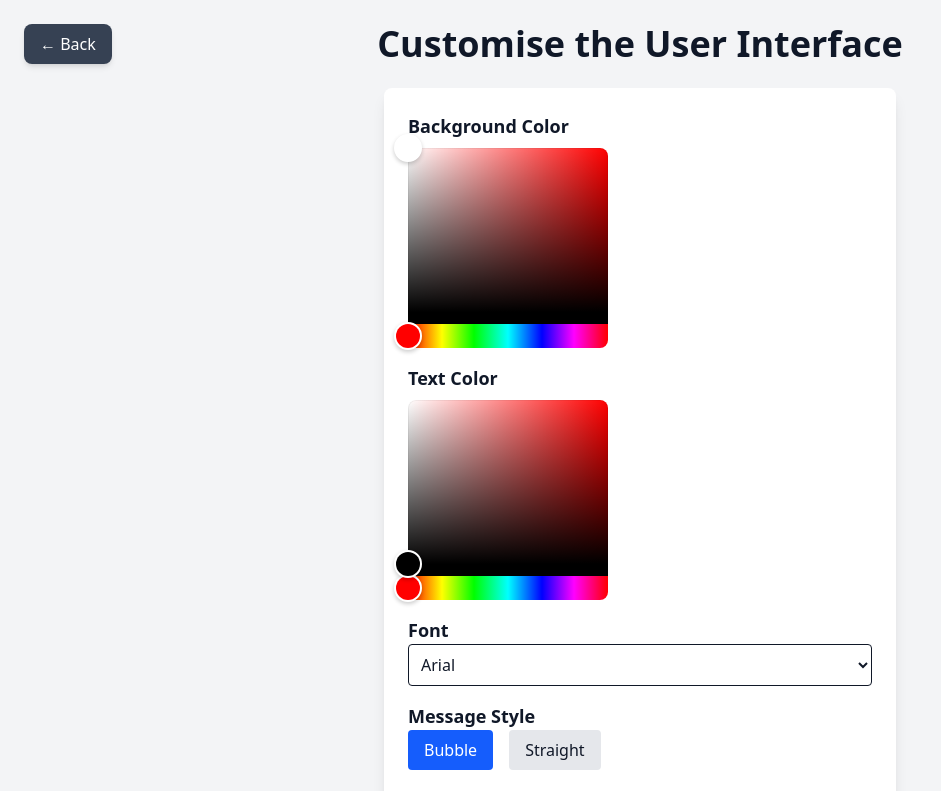
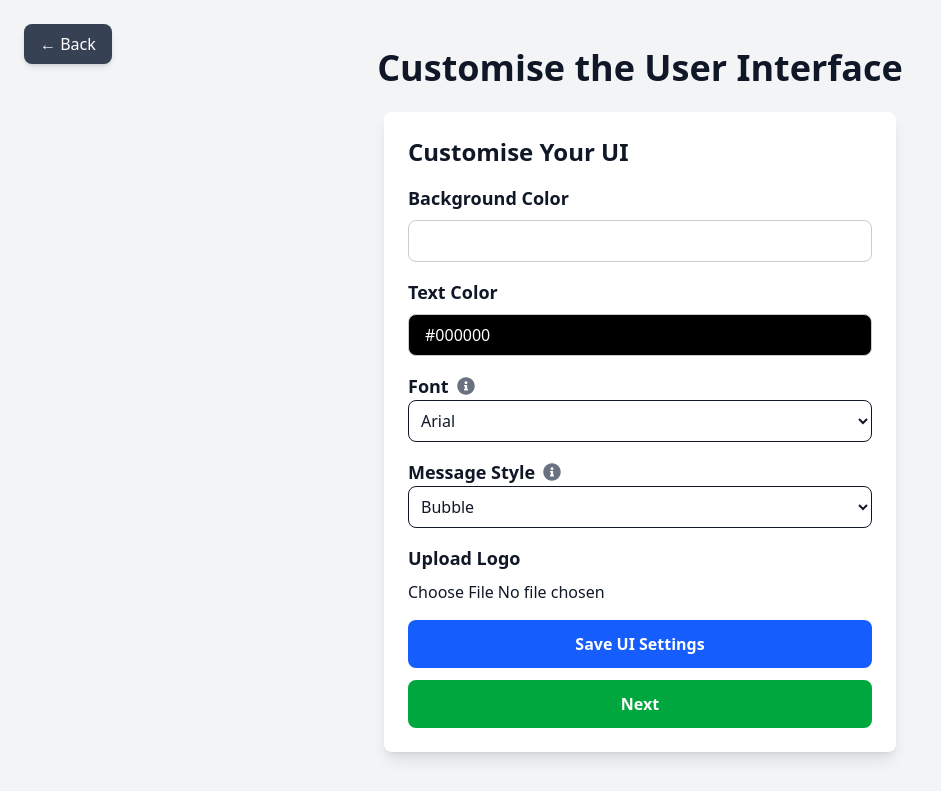
Before and after one commit to dawid27x/Diss, a React (Vite) app in the folder my-app/: page /uicustomisation in a window 1280 px wide. Shown: the top 791 px of the page, without its empty margins (0-941 px from the left). Built offline with nearby package versions, Linux system fonts and the light colour scheme.

Commit message:
Basic UI completed

```diff
--- /dev/null
+++ b/my-app/src/components/ColorPickerButton.jsx
@@ -0,0 +1,39 @@
+/* eslint-disable react/prop-types */
+import { useState } from "react";
+import { HexColorPicker } from "react-colorful";
+
+
+const ColorPickerButton = ({ label, color, onChange }) => {
+  const [isOpen, setIsOpen] = useState(false);
+
+  return (
+    <div className="mb-4">
+      <label className="block text-lg font-semibold">{label}</label>
+
+      {/* Button to Open Color Picker */}
+      <button
+        type="button"
+        className="mt-2 px-4 py-2 rounded-lg border flex items-center justify-between w-full"
+        style={{ backgroundColor: color, color: "#fff", borderColor: "#ccc" }}
+        onClick={() => setIsOpen(true)}
+      >
+        {color}
+      </button>
+
+      {/* Pop-up Color Picker */}
+      {isOpen && (
+        <div className="absolute mt-2 p-4 bg-white border rounded-lg shadow-lg">
+          <HexColorPicker color={color} onChange={onChange} />
+          <button
+            className="mt-2 px-4 py-2 w-full bg-gray-700 text-white rounded-lg hover:bg-gray-800 transition"
+            onClick={() => setIsOpen(false)}
+          >
+            Done
+          </button>
+        </div>
+      )}
+    </div>
+  );
+};
+
+export default ColorPickerButton;
--- a/my-app/src/components/CustomField.jsx
+++ b/my-app/src/components/CustomField.jsx
@@ -1,8 +1,9 @@
+/* eslint-disable react/prop-types */
 import { useState } from "react";
 import { FaInfoCircle } from "react-icons/fa";
 
 
-// eslint-disable-next-line react/prop-types
+
 function CustomField({ label, name, type, value, options, placeholder, onChange, tooltipText }) {
   const [showTooltip, setShowTooltip] = useState(false);
 
--- /dev/null
+++ b/my-app/src/components/FileUploadButton.jsx
@@ -0,0 +1,45 @@
+import { useState } from "react";
+
+
+// eslint-disable-next-line react/prop-types
+const FileUploadButton = ({ onChange }) => {
+  const [logo, setLogo] = useState(null);
+
+  const handleLogoUpload = (event) => {
+    const file = event.target.files[0];
+    if (file) {
+      const reader = new FileReader();
+      reader.onloadend = () => {
+        setLogo(reader.result);
+        onChange(reader.result);
+      };
+      reader.readAsDataURL(file);
+    }
+  };
+
+  const handleRemoveLogo = () => {
+    setLogo(null);
+    onChange(null);
+  };
+
+  return (
+    <div className="mb-4">
+      <label className="block text-lg font-semibold">Upload Logo</label>
+      <input type="file" accept="image/*" onChange={handleLogoUpload} className="mt-2" />
+      {logo && (
+        <div className="mt-3 flex flex-col items-start">
+          <img src={logo} alt="Logo Preview" className="w-24 h-24 object-contain border rounded-lg shadow-sm" />
+          <button
+            type="button"
+            onClick={handleRemoveLogo}
+            className="mt-2 px-4 py-2 bg-red-500 text-white text-sm rounded-lg hover:bg-red-600 transition"
+          >
+            Remove Logo
+          </button>
+        </div>
+      )}
+    </div>
+  );
+};
+
+export default FileUploadButton;
--- a/my-app/src/components/UICustomisationForm.jsx
+++ b/my-app/src/components/UICustomisationForm.jsx
@@ -1,11 +1,12 @@
 import { useState } from "react";
-import { HexColorPicker } from "react-colorful";
 import { useNavigate } from "react-router-dom";
+import CustomField from "./CustomField";
+import FileUploadButton from "./FileUploadButton";
+import ColorPickerButton from "./ColorPickerButton";
 
 const fonts = ["Arial", "Courier New", "Georgia", "Times New Roman", "Verdana"];
+const messageStyles = ["Bubble", "Straight"];
 
-
-// eslint-disable-next-line react/prop-types
 const UICustomisationForm = ({ onSave }) => {
   const navigate = useNavigate();
 
@@ -17,7 +18,7 @@ const UICustomisationForm = ({ onSave }) => {
           backgroundColor: "#ffffff",
           textColor: "#000000",
           font: "Arial",
-          messageStyle: "bubble",
+          messageStyle: "Bubble",
           logo: null,
         };
   });
@@ -26,17 +27,6 @@ const UICustomisationForm = ({ onSave }) => {
     const updatedData = { ...formData, [key]: value };
     setFormData(updatedData);
     localStorage.setItem("uiCustomisationSettings", JSON.stringify(updatedData));
-  };
-
-  const handleLogoUpload = (event) => {
-    const file = event.target.files[0];
-    if (file) {
-      const reader = new FileReader();
-      reader.onloadend = () => {
-        handleChange("logo", reader.result);
-      };
-      reader.readAsDataURL(file);
-    }
   };
 
   const handleFormSubmit = (e) => {
@@ -52,74 +42,46 @@ const UICustomisationForm = ({ onSave }) => {
 
   return (
     <form onSubmit={handleFormSubmit} className="bg-white p-6 rounded-lg shadow-lg w-full max-w-lg">
+      <h2 className="text-2xl font-bold mb-4">Customise Your UI</h2>
 
-      {/* Background Color Picker */}
-      <div className="mb-4">
-        <label className="block text-lg font-semibold">Background Color</label>
-        <HexColorPicker
+      {/* Background Color Picker (New Button) */}
+      <ColorPickerButton
+        label="Background Color"
         color={formData.backgroundColor}
         onChange={(color) => handleChange("backgroundColor", color)}
-          className="mt-2"
       />
-      </div>
 
-      {/* Text Color Picker */}
-      <div className="mb-4">
-        <label className="block text-lg font-semibold">Text Color</label>
-        <HexColorPicker
+      {/* Text Color Picker (New Button) */}
+      <ColorPickerButton
+        label="Text Color"
         color={formData.textColor}
         onChange={(color) => handleChange("textColor", color)}
-          className="mt-2"
       />
-      </div>
 
-      {/* Font Selection */}
-      <div className="mb-4">
-        <label className="block text-lg font-semibold">Font</label>
-        <select
+      {/* Font Selection (Using CustomField) */}
+      <CustomField
+        label="Font"
+        name="font"
+        type="select"
         value={formData.font}
         onChange={(e) => handleChange("font", e.target.value)}
-          className="w-full p-2 border rounded"
-        >
-          {fonts.map((f) => (
-            <option key={f} value={f}>
-              {f}
-            </option>
-          ))}
-        </select>
-      </div>
+        options={fonts}
+        tooltipText="Choose the font for your chatbot text."
+      />
 
-      {/* Message Style */}
-      <div className="mb-4">
-        <label className="block text-lg font-semibold">Message Style</label>
-        <div className="flex space-x-4">
-          <button
-            type="button"
-            className={`px-4 py-2 rounded ${
-              formData.messageStyle === "bubble" ? "bg-blue-600 text-white" : "bg-gray-200"
-            }`}
-            onClick={() => handleChange("messageStyle", "bubble")}
-          >
-            Bubble
-          </button>
-          <button
-            type="button"
-            className={`px-4 py-2 rounded ${
-              formData.messageStyle === "straight" ? "bg-blue-600 text-white" : "bg-gray-200"
-            }`}
-            onClick={() => handleChange("messageStyle", "straight")}
-          >
-            Straight
-          </button>
-        </div>
-      </div>
+      {/* Message Style Selection (Using CustomField) */}
+      <CustomField
+        label="Message Style"
+        name="messageStyle"
+        type="select"
+        value={formData.messageStyle}
+        onChange={(e) => handleChange("messageStyle", e.target.value)}
+        options={messageStyles}
+        tooltipText="Choose how messages will appear in the chat."
+      />
 
-      {/* Logo Upload */}
-      <div className="mb-4">
-        <label className="block text-lg font-semibold">Upload Logo</label>
-        <input type="file" accept="image/*" onChange={handleLogoUpload} />
-        {formData.logo && <img src={formData.logo} alt="Preview" className="mt-2 w-24 h-24" />}
-      </div>
+      {/* Logo Upload (Using Custom Component) */}
+      <FileUploadButton onChange={(value) => handleChange("logo", value)} />
 
       {/* Save Button */}
       <button
--- a/my-app/src/pages/Customisation.jsx
+++ b/my-app/src/pages/Customisation.jsx
@@ -1,5 +1,6 @@
 import CustomisationForm from "../components/CustomisationForm";
 import configurePrompt from "../utils/configurePrompt";
+import { Link } from "react-router-dom";
 
 function Customisation() {
   const handleFormSubmit = (formData) => {
@@ -9,6 +10,12 @@ function Customisation() {
 
   return (
     <div className="flex flex-col items-center justify-center min-h-screen bg-gray-100 text-gray-900 p-6">
+      <Link
+        to="/introduction"
+        className="absolute top-6 left-6 px-4 py-2 bg-gray-700 text-white rounded-lg shadow-md hover:bg-gray-800 transition"
+      >
+        ← Back
+      </Link>
       <h1 className="text-4xl font-bold mb-6">Customise Your Model</h1>
       <CustomisationForm onSubmit={handleFormSubmit} />
     </div>
```
Lines whose indentation alone changed are shown as unchanged.
